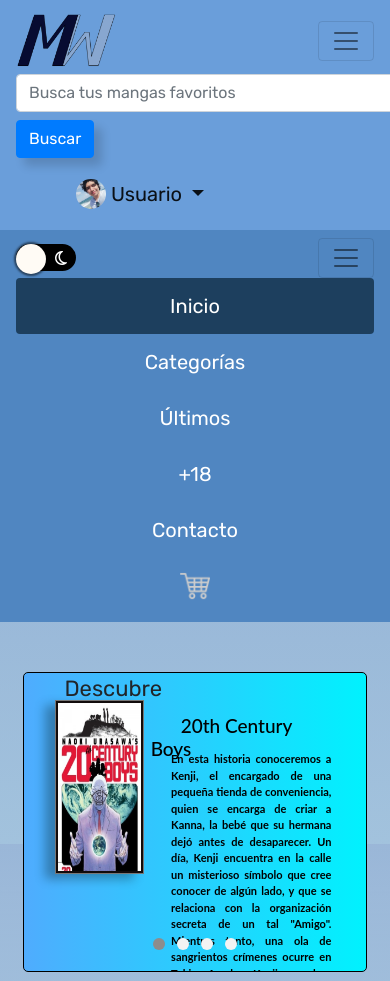
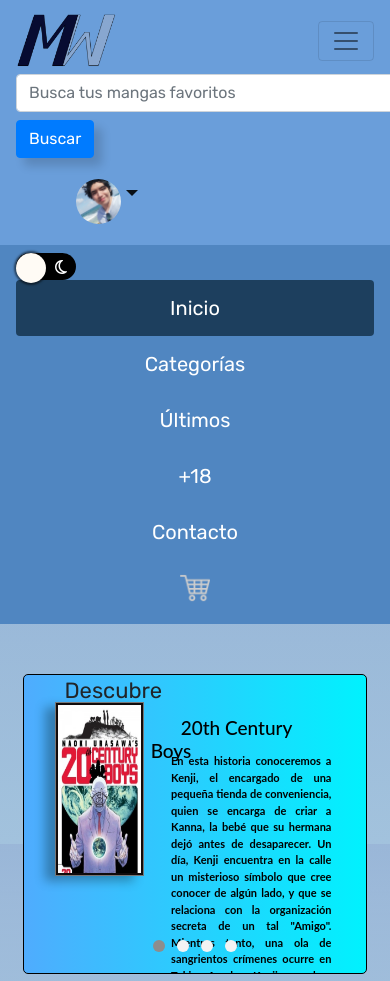
Before and after one commit to RicGrimaldo/Proyecto_Web, a PHP site: page / in a window 390 px wide, after a click that opens the changed part; the page is wider, and only the part inside the window is pictured. Shown: the top 981 px of that part. Run offline with PHP 8.4, Linux system fonts and the light colour scheme; some libraries are stand-ins or nearby versions.

Commit message:
Mejoración de bugs de header

```diff
--- a/Proyecto/EstilosCSS/Estilos_header_footer.css
+++ b/Proyecto/EstilosCSS/Estilos_header_footer.css
@@ -61,6 +61,9 @@ body.dark #cabeceraPrincipal{
     background-color: #1d3f5e;
 }
 
+#imagenPerfil{
+    vertical-align: middle;
+}
 
 .form-control.mr-sm-2{
     width: 500px;
@@ -69,6 +72,7 @@ body.dark #cabeceraPrincipal{
 .navbar-nav li a{
     font-size: 20px;
     padding: 13px 60px!important;
+    vertical-align: middle!important;
 }
 
 .darkModeSwitch{
@@ -241,6 +245,19 @@ body.dark .footer{
 
 /*estilo responsive para footer*/
 
+    .dropdown-item{
+        font-size: 17px!important;
+        width: auto!important;
+    }
+
+    .nav-item.dropdown{
+        width: auto!important;
+    }
+
+    .navbar-nav.flex-row.mr-lg-0{
+        width: auto!important;
+    }
+
     .footer{
 
         display: block;
--- a/Proyecto/MetodosJS/Principal_Scripts.js
+++ b/Proyecto/MetodosJS/Principal_Scripts.js
@@ -1,9 +1,19 @@
 const cards = document.getElementById('cards');
 const templateCard = document.getElementById('template-card').content;
 const fragment = document.createDocumentFragment();
+window.addEventListener("resize", anchoPagina);
+window.addEventListener("load", anchoPagina);
 var mangaRecomendado;
+const mangas = [];
 
-const mangas = [];
+function anchoPagina() {
+    if(window.innerWidth <= 991){
+        document.querySelector('.dropdownUsuario').innerHTML = `<img src="imagenesUsuarios/Grimaldo.jpg" width="45px" height="45px" class="d-inline-block align-top rounded-circle" id="imagenPerfil" alt="">`;
+    }
+    else{
+        document.querySelector('.dropdownUsuario').innerHTML = `<img src="imagenesUsuarios/Grimaldo.jpg" width="35px" height="35px" class="d-inline-block align-top rounded-circle" id="imagenPerfil" alt="">Usuario`;
+    }
+}
 
 function Manga(titulo, autor, generos, sinopsis, rutaArchivo, imagenURL, id, precio) {
     this.titulo = titulo;
--- a/Proyecto/index.html
+++ b/Proyecto/index.html
@@ -48,9 +48,9 @@
             </ul>
             <ul class="navbar-nav flex-row mr-lg-0">
                 <li class="nav-item dropdown">
-                <a class="nav-link dropdown-toggle mr-3 mr-lg-0 active" href="#" id="navbarDropdown" role="button" data-toggle="dropdown" aria-haspopup="true" aria-expanded="false" href="reglog.html">
-                    <img src="imagenesUsuarios/Grimaldo.jpg" width="30px" height="30px" class="d-inline-block align-top rounded-circle" alt="">
-                    Usuario
+                    <a class="nav-link dropdown-toggle mr-3 mr-lg-0 active dropdownUsuario" href="#" id="navbarDropdown" role="button" data-toggle="dropdown" aria-haspopup="true" aria-expanded="false" href="reglog.html">
+                        <img src="imagenesUsuarios/Grimaldo.jpg" width="35px" height="35px" class="d-inline-block align-text-top rounded-circle" id="imagenPerfil" alt="">
+                        <span>Usuario</span>
                     </a>
                     <div class="dropdown-menu dropdown-menu-left" aria-labelledby="navbarDropdown" style="background-color: #6a9eda;">
                         <a class="dropdown-item" href="reglog.html">Iniciar sesi&oacute;n</a>
@@ -67,9 +67,6 @@
         <button class="darkModeSwitch" id="switchb">
             <span><i class="fa fa-sun-o"></i></span>
             <span><i class="fa fa-moon-o"></i></span>
-        </button>
-        <button class="navbar-toggler" type="button" data-toggle="collapse" data-target="#navbarSupportedContent" aria-controls="navbarSupportedContent" aria-expanded="false" aria-label="Toggle navigation">
-            <span class="navbar-toggler-icon"></span>
         </button>
 
             <div class="collapse navbar-collapse justify-content-center order-2" id="navbarSupportedContent">
```
Lines whose indentation alone changed are shown as unchanged.
